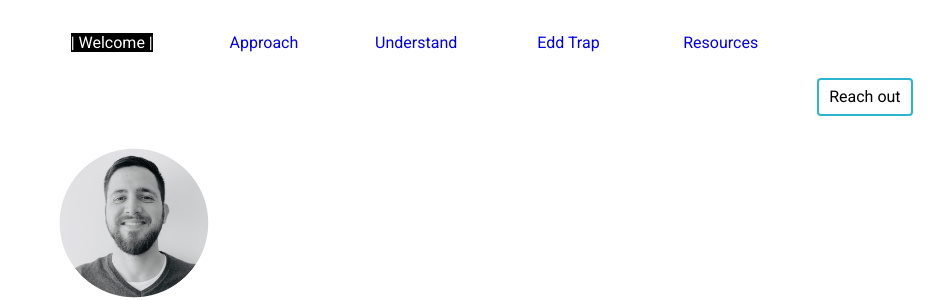
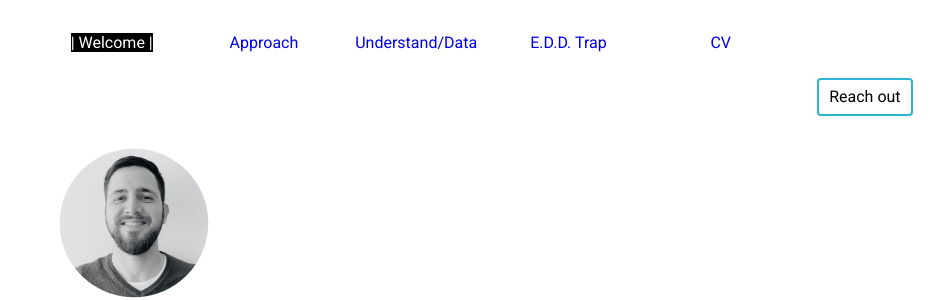
Before and after one commit to neobozrim/from-scratch, a plain HTML site: page index.html in a window 1280 px wide. Shown: the top 300 px of the page, 202-1146 px from the left. Drawn offline with Linux system fonts and the light colour scheme.

Commit message:
Update index.html
updated the menu items for EDD, Understand and CV on this page

```diff
--- a/index.html
+++ b/index.html
@@ -50,9 +50,9 @@
                     <ul>
                         <li class="nav-list"><a href="./index.html" style="background-color: #000000; color: white;">| Welcome |</a></li>
                         <li class="nav-list"><a href="./approach.html">Approach</a></li>
-                        <li class="nav-list"><a href="./understand.html">Understand</a></li>
-                        <li class="nav-list"><a href="./edd.html">Edd Trap</a></li>
-                        <li class="nav-list"><a href="./resources.html">Resources</a></li>
+                        <li class="nav-list"><a href="./understand.html">Understand/Data</a></li>
+                        <li class="nav-list"><a href="./edd.html">E.D.D. Trap</a></li>
+                        <li class="nav-list"><a href="./resources.html">CV</a></li>
                     </ul><!-- .main-menu -->
                 </div>
                 <div class="hamburger">
```
